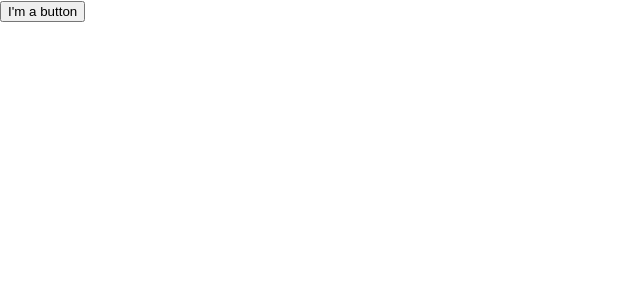
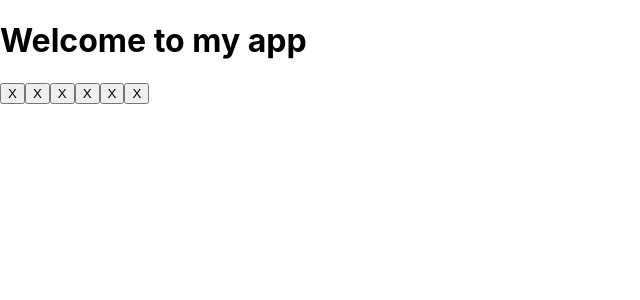
Before and after one commit to shelmiantony/my-git-workspace, a React (Create React App) app in the folder my-app/: page / in a window 1280 px wide. Shown: the top 300 px of the page, without its empty margins (0-640 px from the left). Built offline with nearby package versions, Linux system fonts and the light colour scheme.

Commit message:
Added more than one buttons for tic-tac-toe game (#4)
* Test file modified with Button

* added more than one square in test file

```diff
--- a/my-app/src/App.js
+++ b/my-app/src/App.js
@@ -1,12 +1,15 @@
 
 
-import Sample from './Component/Sample'
-import Test from './Component/Test'
+// import Sample from './Component/Sample'
+import Square from './Component/Test'
+// import About from './Component/About Page/About'
 function App() {
   return (
     <div className="App">
-        <Test/>
+       <h1>Welcome to my app</h1>
+        <Square/>
   {/* <Sample/> */}
+  {/* <About/>  */}
     </div>
   );
 }
--- /dev/null
+++ b/my-app/src/Component/About Page/About.js
@@ -0,0 +1,13 @@
+function About () {
+    return(
+        <>
+        <h1>
+            About
+        </h1>
+        <p>Hello there.<br />How do you do?</p>
+    </>
+
+
+    )
+}
+export default About;
--- a/my-app/src/Component/Test.js
+++ b/my-app/src/Component/Test.js
@@ -2,12 +2,17 @@
 
 
 
-function Button() {
+function Square() {
     return (
       <div>
- <button>I'm a button</button>
+ <button className="Square">X</button>
+ <button className="Square">X</button>
+ <button className="Square">X</button>
+ <button className="Square">X</button>
+ <button className="Square">X</button>
+ <button className="Square">X</button>
       </div>
     );
   }
 
-  export default  Button;
+  export default  Square;
```
